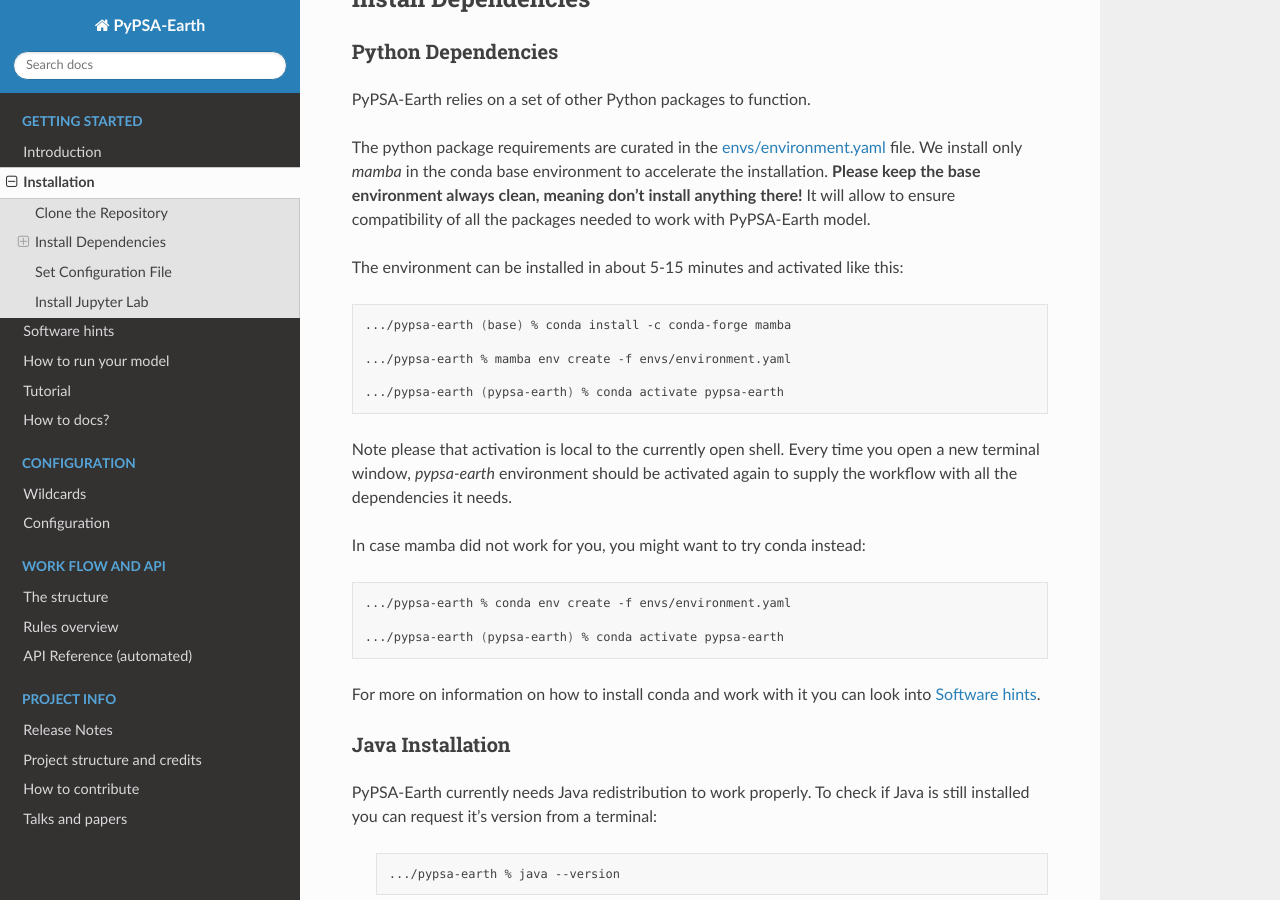
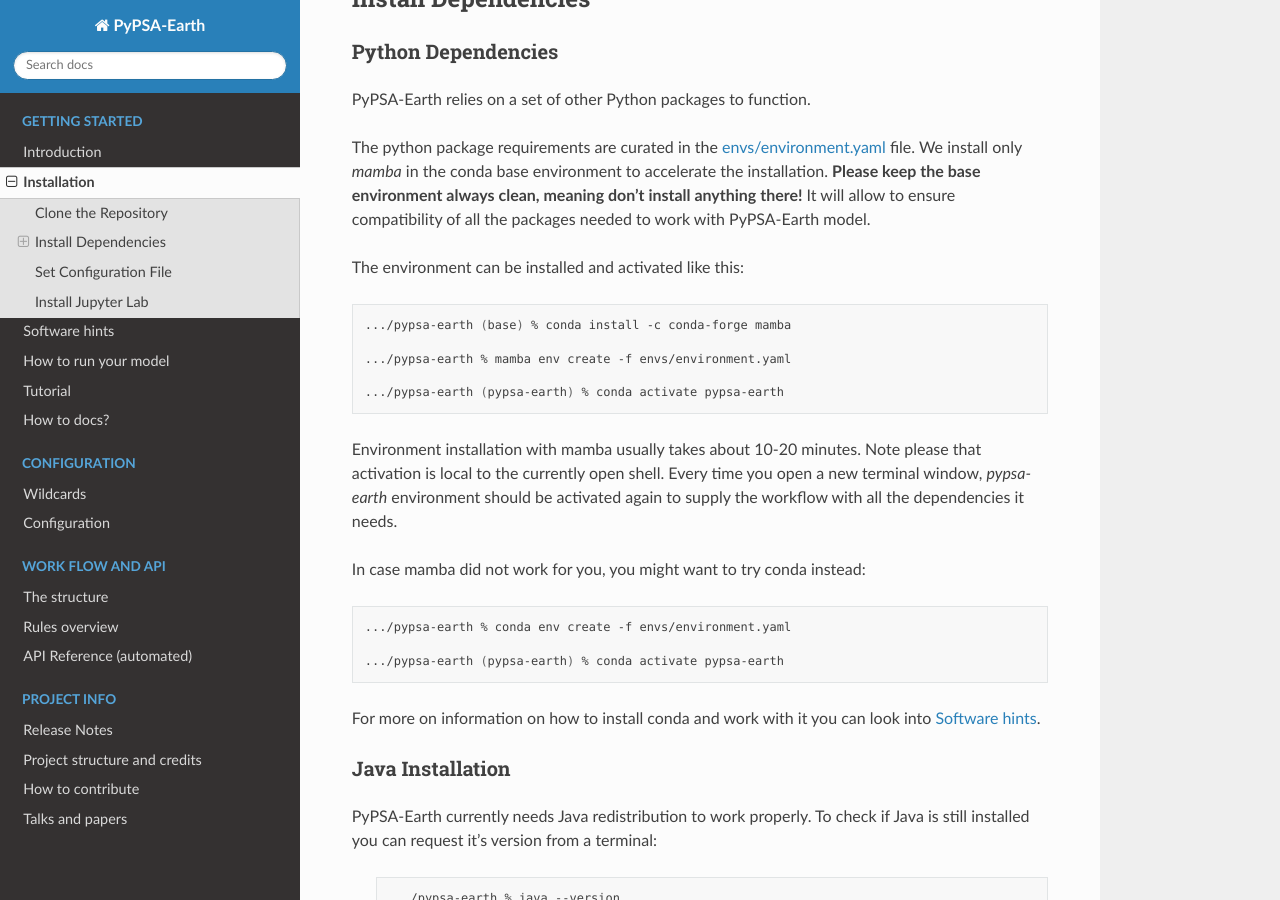
Before and after one commit to pypsa-meets-earth/pypsa-earth, a Sphinx documentation site: the page built from doc/installation.rst, in a window 1280 px wide and 900 px high, scrolled down 530 px. Built offline with Sphinx 7.4.7 and the Read the Docs theme 2.0.0, drawn with Linux system fonts in a browser that asks for light colours; pages that are not in the unit, such as notebooks, are missing from menus; the version number could not be read and is left out.

Commit message:
Improve estimation of the time required

```diff
--- a/doc/installation.rst
+++ b/doc/installation.rst
@@ -38,7 +38,7 @@
 The python package requirements are curated in the `envs/environment.yaml <https://github.com/pypsa-meets-earth/pypsa-earth/blob/main/envs/environment.yaml>`_ file. We install only `mamba` in the conda base environment to accelerate the installation.
 **Please keep the base environment always clean, meaning don't install anything there!** It will allow to ensure compatibility of all the packages needed to work with PyPSA-Earth model.
 
-The environment can be installed in about 5-15 minutes and activated like this:
+The environment can be installed and activated like this:
 
 .. code:: bash
 
@@ -48,7 +48,7 @@
 
     .../pypsa-earth (pypsa-earth) % conda activate pypsa-earth
 
-Note please that activation is local to the currently open shell. Every time you
+Environment installation with mamba usually takes about 10-20 minutes. Note please that activation is local to the currently open shell. Every time you
 open a new terminal window, `pypsa-earth` environment should be activated again to supply the workflow with all the dependencies it needs.
 
 In case mamba did not work for you, you might want to try conda instead:
```
